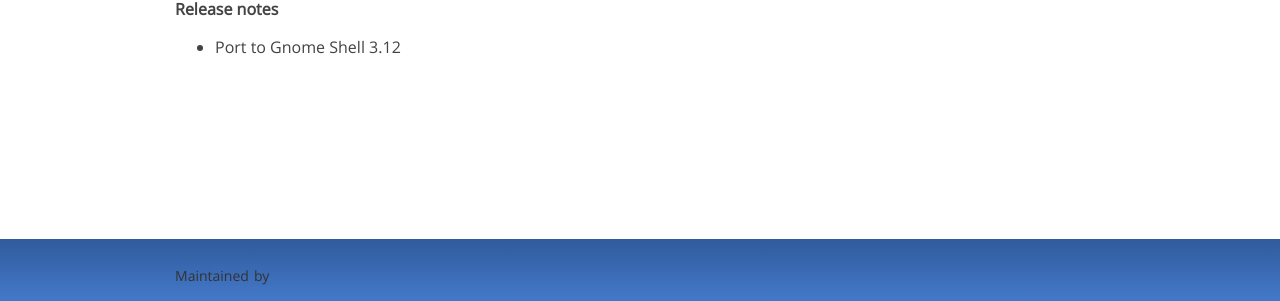
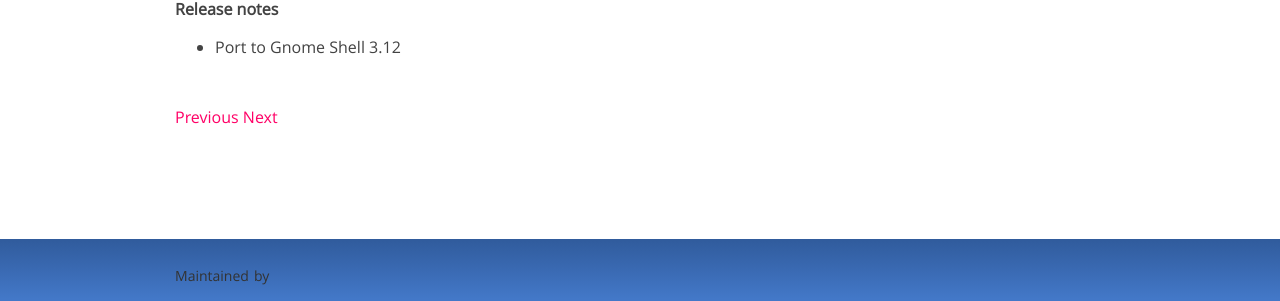
Before and after one commit to micheleg/dash-to-dock, a Jekyll site: the page built from _posts/2014-03-27-gnome-3.12-support.md, in a window 1280 px wide. Shown: the part 511-812 px from the top of the page. Built offline with Jekyll 4.4.1, drawn with Linux system fonts in a browser that asks for light colours; Markdown is read by kramdown in place of the engine named in the settings; comment, search, counter and statistics services are not loaded.

Commit message:
Add previox/next links in the post page.

```diff
--- a/_layouts/post.html
+++ b/_layouts/post.html
@@ -17,6 +17,20 @@
 {% capture hrefrel %}{{ 'href="' | append:relative | append:'/' }}{% endcapture %}
 {{ content | replace:'href="/',hrefrel }}
 </div>
+
+<!-- Pagination links -->
+<div class="pagination">
+  {% if page.previous %}
+    <a href="{{ relative }}{{ page.previous.url }}" class="previous">Previous</a>
+  {% else %}
+    <span class="previous">Previous</span>
+  {% endif %}
+  {% if page.next %}
+    <a href="{{ relative }}{{ page.next.url }}" class="next">Next</a>
+  {% else %}
+    <span class="next ">Next</span>
+  {% endif %}
+</div>
 </div>
 
 </div>
```
